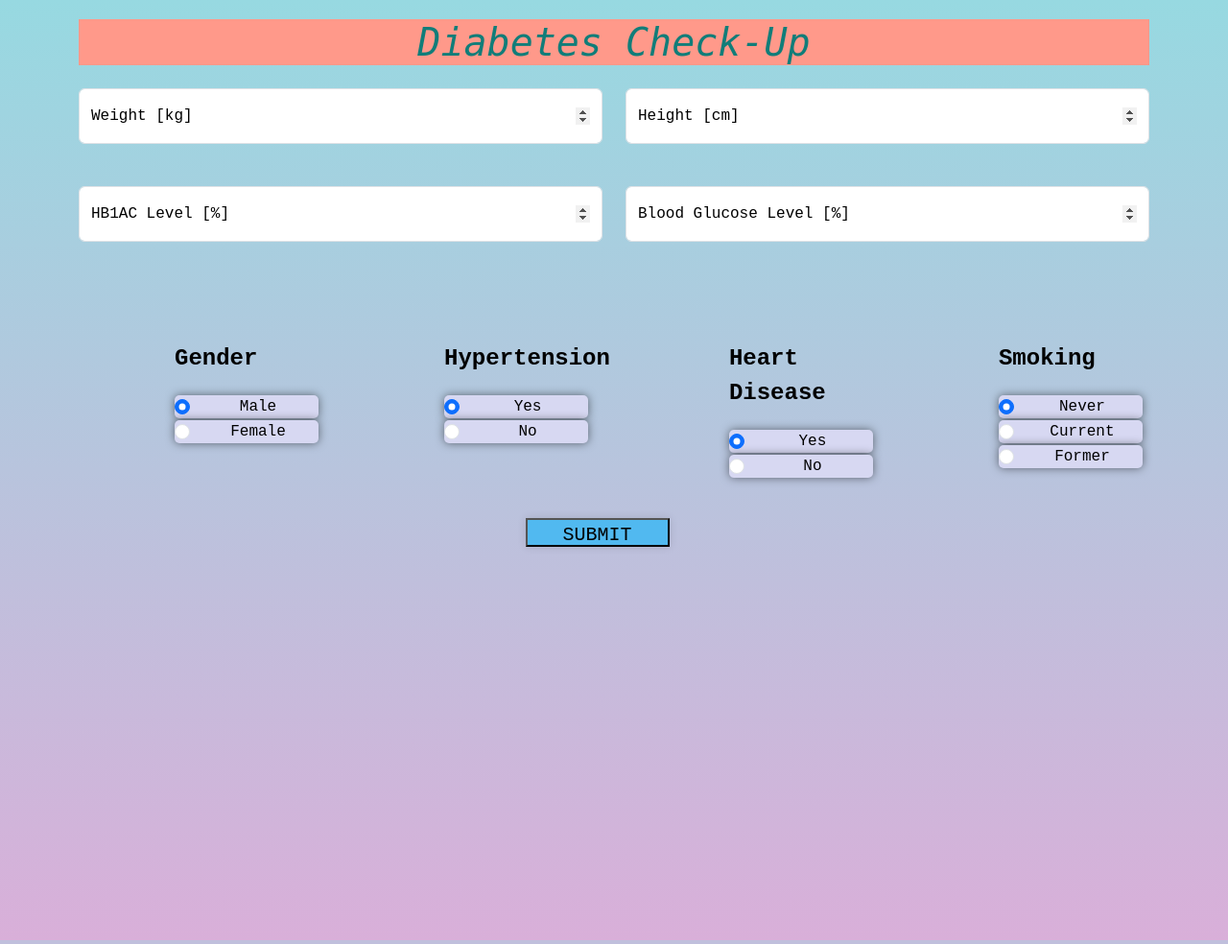
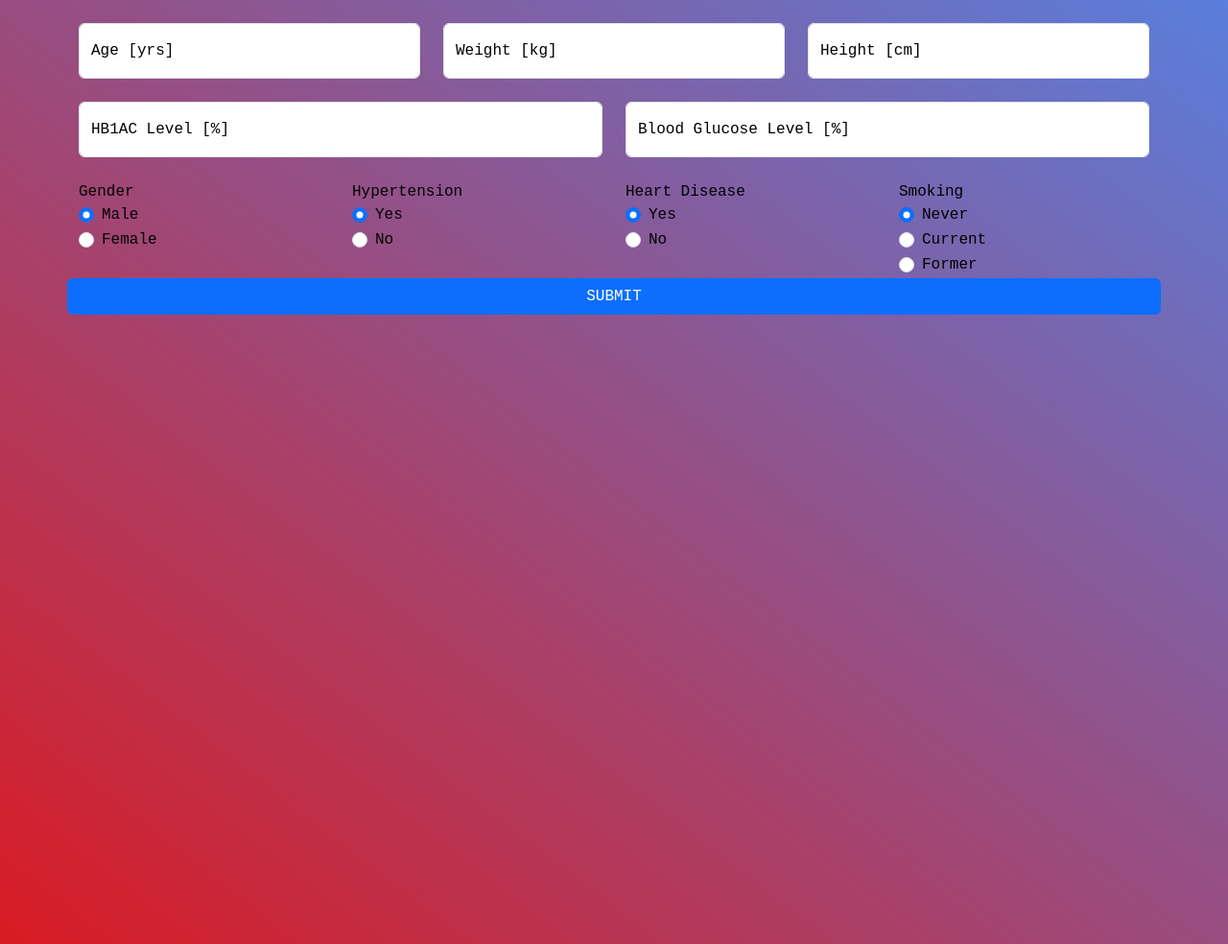
Before and after one commit to rtk-rnjn/Diabetes-Checker, a Python web app: template quart_app/templates/index.html in a window 1280 px wide. Shown: the whole page at 96% size. Run offline with Jinja, Linux system fonts and the light colour scheme; the template is opened without the code that fills it, so the values that code supplies are empty.

Commit message:
Revert "CSS Updated"

```diff
--- a/quart_app/templates/feel.css
+++ /dev/null
@@ -1,61 +0,0 @@
-.submit {
-    background-color: rgba(0, 179, 255, 0.57);
-    box-shadow:  0 0 10px 0 rgba(0, 0, 0, 0.118);
-    font-size: 20px;
-}
-
-.submit:hover{
-    background-color: #9613aa;
-    border-color: #eff6ff;
-    color: rgb(251, 251, 251);
-}
-
-.heading{
-    margin-top: 20px;
-    background-color:rgb(255,153,138);
-    font-family:monospace;
-    font-style: italic;
-    color:rgb(17,125,121);
-    border-color: #eff6ff;
-    text-decoration: none;
-    text-align: center;
-}
-
-input[type=number]::-webkit-inner-spin-button {
-    opacity: 1;
-}
-
-.col{
-    margin-top: 20px;
-    margin-bottom: 20px;
-}
-
-.form-check {
-    box-shadow: 0 0 10px 0 rgba(0, 0, 0, 0.5);
-    background-color: rgb(215,216,242);
-    border-color: #030d1a;
-    border-radius: 5px;
-    width: 150px;
-    height :10px;
-    text-align: center;
-}
-
-.form-check:hover{
-    background-color: rgb(255, 255, 255);
-    border-color: #030d1a;
-    color: rgb(0, 0, 0);
-}
-
-.box{
-    margin-top: 20px;
-    margin-bottom: 10px;
-
-}
-.sub{
-    align-items: center;
-    text-align: center;
-}
-
-.form-group {
-    margin-left: 100px;
-}
--- a/quart_app/templates/index.html
+++ b/quart_app/templates/index.html
@@ -1,23 +1,16 @@
 <!DOCTYPE html>
 <html lang="en">
-    <link rel="stylesheet" href="feel.css">
     <head>
         <meta charset="UTF-8">
         <meta name="viewport" content="width=device-width, initial-scale=1.0">
         <link href="https://cdn.jsdelivr.net/npm/bootstrap@5.3.2/dist/css/bootstrap.min.css" rel="stylesheet" integrity="sha384-T3c6CoIi6uLrA9TneNEoa7RxnatzjcDSCmG1MXxSR1GAsXEV/Dwwykc2MPK8M2HN" crossorigin="anonymous">
-        <link rel="icon" href="diabetes_3.png">
-        <title>Check-Up</title>
+        <title>Run-D</title>
         <style>
             body {
-                width: 100%;
-                background-color: #0093E9;
-                background-color: #D9AFD9;
-                background-image: linear-gradient(0deg, #D9AFD9 0%, #97D9E1 100%);
-
+                background-image: linear-gradient(to right top, #D91B23, #597edc);
                 height: 120vh;
                 font-family: 'Courier New', Courier, monospace;
                 color: #000000;
-                font-weight: 540;
             }
 
         </style>
@@ -25,43 +18,44 @@
     <body>
         <div class="container">
             <form>
-                <div>
-                    <h1 class = "heading"> Diabetes Check-Up </h1>
-
-                </div>
                 <div class="row mt-4">
                     <div class="col">
                         <div class="form-floating">
-                            <input type="number" class="form-control" style="width: 100%;" name="weight" id="weight" required placeholder="In kilo">
-                            <label class="form-check-label" style="width: 100%;" for="weight">Weight [kg]</label>
+                            <input type="number" class="form-control" name="age" id="age" required placeholder="In years">
+                            <label class="form-check-label" for="age">Age [yrs]</label>
                         </div>
                     </div>
                     <div class="col">
                         <div class="form-floating">
-                            <input type="number" class="form-control" style="width: 100%;" name="height" id="height" required placeholder="In centimeters">
-                            <label class="form-check-label" style="width: 100%;" for="height">Height [cm]</label>
+                            <input type="number" class="form-control" name="weight" id="weight" required placeholder="In kilo">
+                            <label class="form-check-label" for="weight">Weight [kg]</label>
+                        </div>
+                    </div>
+                    <div class="col">
+                        <div class="form-floating">
+                            <input type="number" class="form-control" name="height" id="height" required placeholder="In centimeters">
+                            <label class="form-check-label" for="height">Height [cm]</label>
                         </div>
                     </div>
                 </div>
                 <div class="row mt-4">
                     <div class="col">
                         <div class="form-floating">
-                            <input type="number" class="form-control" style="width: 100%;" name="hb1acLevel" id="hb1acLevel" required placeholder="0.0">
-                            <label class="form-check-label" style="width: 100%;" for="hb1acLevel">HB1AC Level [%]</label>
+                            <input type="number" class="form-control" name="hb1acLevel" id="hb1acLevel" required placeholder="0.0">
+                            <label class="form-check-label" for="hb1acLevel">HB1AC Level [%]</label>
                         </div>
                     </div>
                     <div class="col">
                         <div class="form-floating">
-                            <input type="number" class="form-control" style="width: 100%;" id="bloodGlucoseLevel" name="bloodGlucoseLevel" required placeholder="0.0">
-                            <label class="form-check-label" style="width: 100%;" for="bloodGlucoseLevel">Blood Glucose Level [%]</label>
+                            <input type="number" class="form-control" id="bloodGlucoseLevel" name="bloodGlucoseLevel" required placeholder="0.0">
+                            <label class="form-check-label" for="bloodGlucoseLevel">Blood Glucose Level [%]</label>
                         </div>
                     </div>
                 </div>
                 <div class="row mt-4">
-                    <div class ="group"></div>
                     <div class="col">
                         <div class="form-group">
-                            <div class ="box"><label for="gender" style="font-weight: bold; font-size: 1.5rem; padding-top: 40px; width: 100;padding-bottom: 10px">Gender</label></div>
+                            <label for="gender">Gender</label>
                             <div class="form-check">
                                 <input class="form-check-input" type="radio" name="gender" id="genderMale" value="Male" checked>
                                 <label class="form-check-label" for="genderMale"> Male </label>
@@ -74,7 +68,7 @@
                     </div>
                     <div class="col">
                         <div class="form-group">
-                            <div class ="box"><label for="rtypes" style="font-weight: bold; font-size: 1.5rem; padding-top: 40px; width: 100;padding-bottom: 10px;">Hypertension</label></div>
+                            <label for="rtypes" class="">Hypertension</label>
                             <div class="form-check">
                                 <input class="form-check-input" type="radio" name="hypertension" id="hyperTensionYes" value="1" checked>
                                 <label class="form-check-label" for="hyperTensionYes"> Yes </label>
@@ -87,21 +81,21 @@
                     </div>
                     <div class="col">
                         <div class="form-group">
-                            <div class ="box"><label for="rtypes" style="font-weight: bold; font-size: 1.5rem; padding-top: 40px; width: 100;padding-bottom: 10px">Heart Disease</label></div>
-                            <div class = "form-check">
-                                <input class="form-check-input" type="radio" name="heartDisease" id="heartDiseaseYes" value="1" checked>
-                                <label class="form-check-label" for="heartDiseaseYes"> Yes </label>
+                            <label for="rtypes" class="">Heart Disease</label>
+                            <div class="form-check">
+                                <input class="form-check-input" type="radio" name="heartDisease" id="YES" value="1" checked>
+                                <label class="form-check-label" for="hyperTensionYes"> Yes </label>
                             </div>
-                            <div class = "form-check">
-                                <input class="form-check-input" type="radio" name="heartDisease" id="heartDiseaseNo" value="0">
-                                <label class="form-check-label" for="heartDiseaseNo"> No </label>
+                            <div class="form-check">
+                                <input class="form-check-input" type="radio" name="heartDisease" id="NO" value="0">
+                                <label class="form-check-label" for="hypertensionNo"> No </label>
                             </div>
                         </div>
                     </div>
                     <div class="col">
                         <div class="form-group">
-                            <div class = "box"><label for="smoking" style="font-weight: bold; font-size: 1.5rem; padding-top: 40px; width: 100%;padding-bottom: 10px">Smoking</label></div>
-
+                            <label for="smoking">Smoking</label>
+                        </div>
                         <div class="form-check">
                             <input class="form-check-input" type="radio" name="smoking" id="smokingNever" value="never" checked>
                             <label class="form-check-label" for="smokingNever"> Never </label>
@@ -115,11 +109,10 @@
                             <label class="form-check-label" for="smokingFormer"> Former </label>
                         </div>
                     </div>
-                    </div>
-                    <div class = "sub"><button type="submit" class="submit" style="width: 150px; height: 30px ;margin-right:35px;margin-top:20px">SUBMIT</button></div>
+                    <button type="submit" class="btn btn-primary">SUBMIT</button>
                 </div>
             </form>
-            <div class="alert alert-{{ cls }} mt-4 h2 text-center" style="width: 100% ;" role="alert">
+            <div class="alert alert-{{ cls }} mt-4 h2 text-center" role="alert">
                 {{ result }}
             </div>
         </div>
```
Also changed, not shown: quart_app/templates/Diab_Check.html (deleted, +0 -52 lines), quart_app/templates/info_diabetics.html (deleted, +0 -41 lines), quart_app/templates/l.css (deleted, +0 -121 lines), quart_app/templates/R.png (deleted), quart_app/templates/dc82ef4aad8bcc826f4f8982061c8fcb-diabetes-awareness-ribbon-drop-heart-badge-sticker.png (deleted), quart_app/templates/depositphotos_103108188-stock-photo-doctor-keeps-a-card-with.png (deleted), quart_app/templates/diabetes_3.png (deleted). Lines whose indentation alone changed are shown as unchanged.
